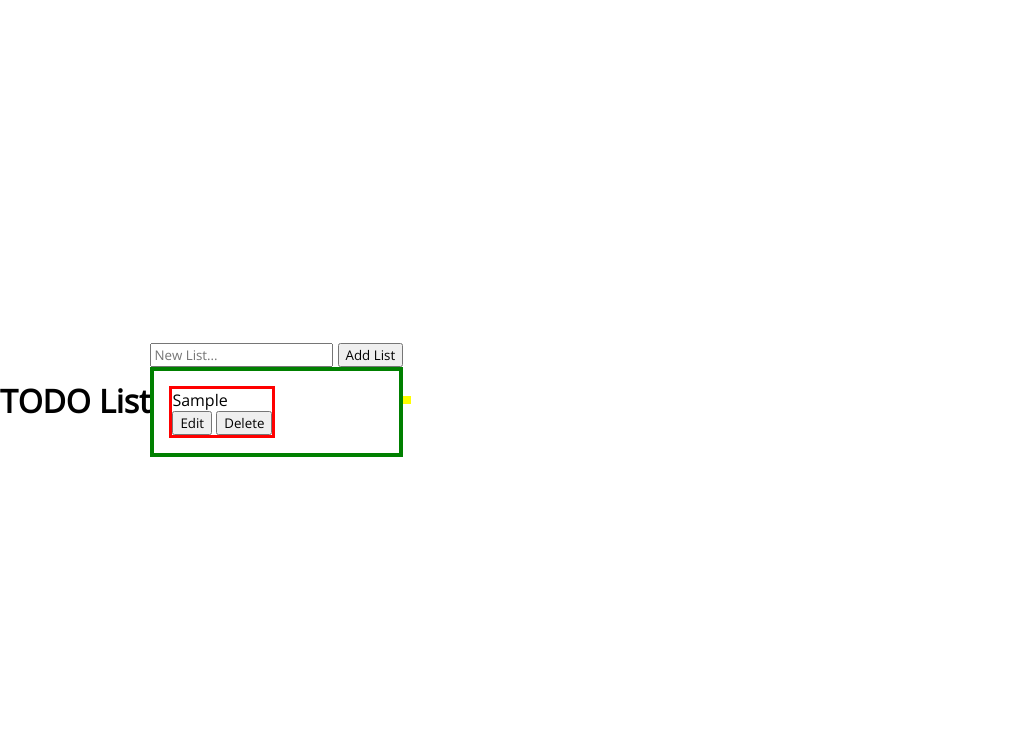
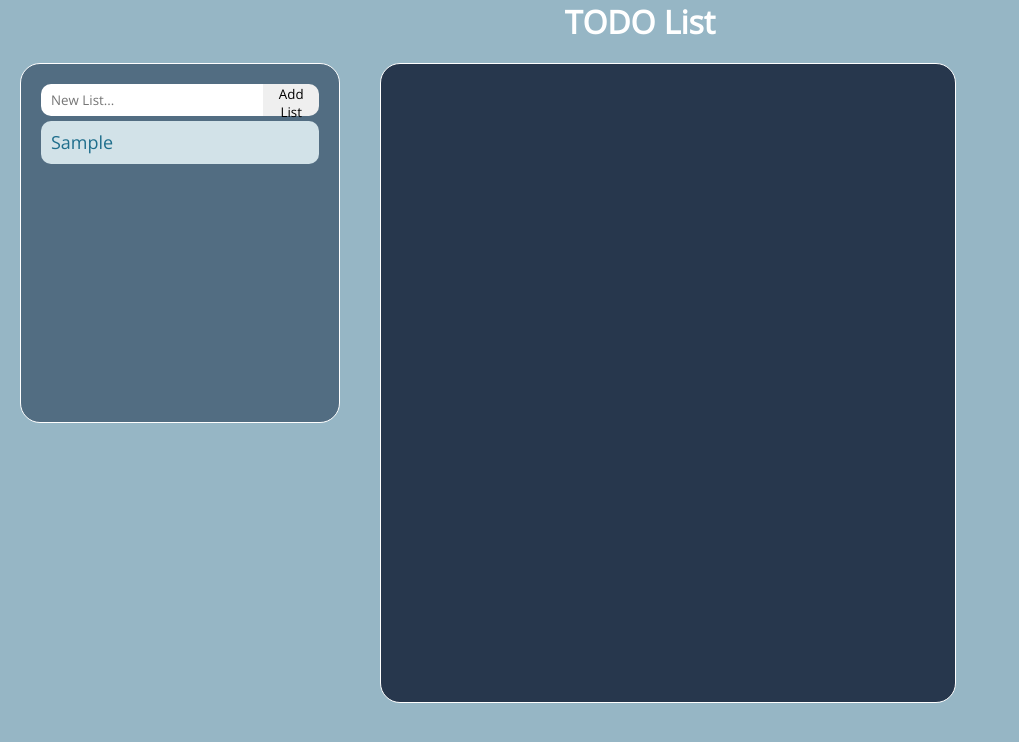
Before and after one commit to ravidro1/p20-jQuery-Todo-List, a website: page index.html in a window 1280 px wide. Both pictures are taken after typing "Sample" into the empty fields and a click on the button "Add List". Shown: the whole page, without its empty margins (0-1019 px from the left). Drawn offline with nearby package versions, Linux system fonts and the light colour scheme.

Commit message:
start of design

```diff
--- a/css/main.css
+++ /dev/null
@@ -1,25 +0,0 @@
-@import url("https://fonts.googleapis.com/css2?family=Chakra+Petch:wght@500&family=Open+Sans&display=swap");
-* {
-  outline: none;
-  box-sizing: border-box;
-  font-family: "Open Sans", sans-serif;
-  margin: 0;
-}
-
-body {
-  width: 100vw;
-  height: 100vh;
-  display: flex;
-  flex-direction: column;
-}
-
-main {
-  width: 100%;
-  height: 100%;
-  display: flex;
-  align-items: center;
-}
-
-.task {
-  display: flex;
-}
--- a/gulpfile.js
+++ b/gulpfile.js
@@ -1,17 +1,18 @@
 const { src, dest, watch, series } = require("gulp");
 const sass = require("gulp-sass")(require("sass"));
+const purgecss = require("gulp-purgecss");
 
-const scss_path = "scss/";
 const css_path = "css/";
 
 function buildStyles() {
-  return src(scss_path + "main.scss")
+  return src("scss/**/*.scss")
     .pipe(sass())
+    .pipe(purgecss({ content: ["*.html"] }))
     .pipe(dest(css_path));
 }
 
 function watchTask() {
-  watch([scss_path + "main.scss", scss_path + "style.scss"], buildStyles);
+  watch(["scss/**/*.scss", "*.html"], buildStyles);
 }
 
 exports.default = series(buildStyles, watchTask);
--- a/index.html
+++ b/index.html
@@ -1,7 +1,7 @@
 <!DOCTYPE html>
 <html lang="en">
   <head>
-    <link rel="stylesheet" href="css/main.css" />
+    <link rel="stylesheet" href="css/index.css" />
     <meta charset="UTF-8" />
     <meta name="viewport" content="width=device-width, initial-scale=1.0" />
     <title>jQuery TODO List</title>
@@ -12,46 +12,75 @@
     <script src="script.js" defer></script>
   </head>
   <body>
+    <h1>TODO List</h1>
     <main>
-      <h1>TODO List</h1>
-      <section>
-        <input id="new-list-input" type="text" placeholder="New List..." />
-        <button id="add-list-button">Add List</button>
+      <section class="lists-section">
+        <div class="input-container">
+          <input
+            id="new-list-input"
+            class="input-field"
+            type="text"
+            placeholder="New List..."
+          />
+          <button class="input-text" id="add-list-button">Add List</button>
+        </div>
 
-        <div
-          style="border: 4px green solid; display: flex; flex-wrap: wrap"
-          id="lists-container"
-        ></div>
+        <div id="lists-container"></div>
       </section>
-      <section>
+      <section class="tasks-section">
         <input
+          class="input-field"
           style="display: none"
           id="new-task-input"
           type="text"
           placeholder="New Task..."
         />
-        <button style="display: none" id="add-task-button">Add Task</button>
+        <button class="input-text" style="display: none" id="add-task-button">
+          Add Task
+        </button>
 
-        <div style="border: 4px yellow solid" id="tasks-container"></div>
+        <div id="tasks-container"></div>
       </section>
     </main>
 
     <template id="list-template">
-      <div style="border: 3px red solid; margin: 15px" class="list">
+      <div class="list">
         <p class="list-text"></p>
         <input style="display: none" type="text" class="list-edit-input" />
-        <button class="list-edit-button">Edit</button>
-        <button class="list-delete-button">Delete</button>
+        <div class="buttons-area">
+          <button class="list-edit-button delete-and-edit-buttons">
+            <img src="icons/edit.svg" alt="edit" width="100%" height="100%" />
+          </button>
+          <button class="list-delete-button delete-and-edit-buttons">
+            <img
+              src="icons/delete.svg"
+              alt="delete"
+              width="100%"
+              height="100%"
+            />
+          </button>
+        </div>
       </div>
     </template>
 
     <template id="task-template">
       <div class="task">
-        <input type="checkbox" class="task-checkbox" />
         <input style="display: none" type="text" class="task-edit-input" />
         <p class="task-text"></p>
-        <button class="task-edit-button">Edit</button>
-        <button class="task-delete-button">Delete</button>
+        <div class="buttons-area">
+          <button class="task-edit-button delete-and-edit-buttons">
+            <img src="icons/edit.svg" alt="edit" width="100%" height="100%" />
+          </button>
+          <button class="task-delete-button delete-and-edit-buttons">
+            <img
+              src="icons/delete.svg"
+              alt="delete"
+              width="100%"
+              height="100%"
+            />
+          </button>
+        </div>
+        <input type="checkbox" class="task-checkbox" />
       </div>
     </template>
   </body>
--- a/package.json
+++ b/package.json
@@ -5,6 +5,7 @@
   },
   "devDependencies": {
     "gulp": "^4.0.2",
+    "gulp-purgecss": "^5.0.0",
     "gulp-sass": "^5.1.0",
     "sass": "^1.64.2"
   }
--- a/script.js
+++ b/script.js
@@ -21,6 +21,7 @@ $(document).ready(() => {
   const newTaskInput = $("#new-task-input");
 
   let lists = getLists();
+  // TODO: need to fix the problem with current index
   let currentListIndex = null;
   const getCurrentList = () => {
     if (currentListIndex == null) return null;
@@ -29,7 +30,7 @@ $(document).ready(() => {
 
   renderAllLists();
 
-  function listChanged() {
+  function listChanged(listElement) {
     const currentList = getCurrentList();
 
     if (currentList == null) {
@@ -40,6 +41,11 @@ $(document).ready(() => {
 
     newTaskInput.css({ display: "block" });
     addTaskButton.css({ display: "block" });
+
+    listsContainer.children().each((_, element) => {
+      $(element).css({ backgroundColor: "" });
+    });
+    listElement.css({ backgroundColor: "#fff" });
 
     renderTasks(currentList);
   }
@@ -66,21 +72,22 @@ $(document).ready(() => {
     listsContainer.empty();
 
     lists.forEach((list, index) => {
-      const listElement = listTemplate.content.cloneNode(true);
+      const listElementClone = listTemplate.content.cloneNode(true);
 
       const listEditInputElement =
-        listElement.querySelector(".list-edit-input");
+        listElementClone.querySelector(".list-edit-input");
 
-      const listNameElement = listElement.querySelector(".list-text");
+      const listNameElement = listElementClone.querySelector(".list-text");
 
       const listEditButtonElement =
-        listElement.querySelector(".list-edit-button");
+        listElementClone.querySelector(".list-edit-button");
 
-      const listDeleteButtonElement = listElement.querySelector(
+      const listDeleteButtonElement = listElementClone.querySelector(
         ".list-delete-button"
       );
 
       listNameElement.innerText = list?.name;
+      const listElement = $(listNameElement).parent();
 
       let isListInEditMode = false;
 
@@ -101,19 +108,19 @@ $(document).ready(() => {
           renderAllLists();
         }
       });
-
       $(listDeleteButtonElement).on("click", () => {
         deleteList(index);
         currentListIndex = null;
-        listChanged();
+        listChanged(listElement);
       });
 
-      $(listNameElement)
-        .parent()
-        .on("click", () => {
-          currentListIndex = index;
-          listChanged();
-        });
+      if (currentListIndex == index)
+        listElement.css({ backgroundColor: "#fff" });
+
+      listElement.on("click", () => {
+        currentListIndex = index;
+        listChanged(listElement);
+      });
 
       listsContainer.append(listElement);
     });
--- /dev/null
+++ b/scss/_general.scss
@@ -0,0 +1,110 @@
+@import url("https://fonts.googleapis.com/css2?family=Chakra+Petch:wght@500&family=Open+Sans&display=swap");
+
+* {
+  outline: none;
+  box-sizing: border-box;
+  font-family: "Open Sans", sans-serif;
+  margin: 0;
+}
+
+// scroll bar
+::-webkit-scrollbar {
+  width: 10px;
+}
+
+::-webkit-scrollbar-track {
+  //   background: #f1f1f1;
+}
+
+::-webkit-scrollbar-thumb {
+  background: #888;
+}
+
+::-webkit-scrollbar-thumb:hover {
+  background: #555;
+}
+
+h1 {
+  color: white;
+}
+
+p {
+  margin: 0;
+  overflow: hidden;
+  white-space: nowrap;
+  align-items: center;
+  text-overflow: ellipsis;
+  width: 60%;
+  margin-block: auto;
+  color: $item-text-color;
+}
+
+button {
+  transition: background-color 0.2s;
+  border: none;
+}
+
+input {
+  border: none;
+  padding-inline: 10px;
+}
+
+body {
+  width: 100vw;
+  height: 100vh;
+  display: flex;
+  flex-direction: column;
+  align-items: center;
+  background-color: $main-background;
+}
+
+main {
+  width: 100%;
+  height: 100%;
+  display: flex;
+  align-items: start;
+}
+
+.buttons-area {
+  display: none;
+  max-width: fit-content;
+  max-height: fit-content;
+}
+
+*:hover > .buttons-area {
+  display: block;
+  display: flex;
+  align-items: center;
+}
+.delete-and-edit-buttons {
+  height: 90%;
+  aspect-ratio: 1/1;
+  margin-inline: 5px;
+  background-color: $delete-and-edit-buttons-background;
+  border-radius: 5px;
+}
+
+.input-container {
+  display: flex;
+  width: 100%;
+  height: 10%;
+  max-height: 40px;
+
+  .input-field {
+    width: 80%;
+    height: 100%;
+    border-top-left-radius: 10px;
+    border-bottom-left-radius: 10px;
+  }
+
+  .input-text {
+    width: 20%;
+    height: 100%;
+    border-top-right-radius: 10px;
+    border-bottom-right-radius: 10px;
+
+    &:hover {
+      background-color: #000;
+    }
+  }
+}
--- /dev/null
+++ b/scss/_list.scss
@@ -0,0 +1,30 @@
+.lists-section {
+  background: $list-section-background;
+  width: 25%;
+  height: 45vh;
+  padding: 20px;
+  margin: 20px;
+  overflow: hidden;
+  display: flex;
+  flex-direction: column;
+  border-radius: 20px;
+  border: 1px solid #fff;
+
+  #lists-container {
+    width: 100%;
+    height: 90%;
+    overflow-y: auto;
+  }
+
+  .list {
+    display: flex;
+    margin-block: 5px;
+    font-size: large;
+    padding: 5px 10px;
+    height: 15%;
+    // text-decoration: underline;
+    justify-content: space-between;
+    background-color: $item-background;
+    border-radius: 10px;
+  }
+}
--- /dev/null
+++ b/scss/_task.scss
@@ -0,0 +1,13 @@
+.tasks-section {
+  background: #27374d;
+  width: 45%;
+  min-height: 80vh;
+  padding: 20px;
+  margin: 20px;
+  border-radius: 20px;
+  border: 1px solid #fff;
+
+  .task {
+    display: flex;
+  }
+}
--- /dev/null
+++ b/scss/_variables.scss
@@ -0,0 +1,5 @@
+$main-background: #96b6c5;
+$list-section-background: #526d82;
+$item-text-color: #1f6e8c;
+$item-background: mix(white, $item-text-color, 80);
+$delete-and-edit-buttons-background: $item-text-color;
--- /dev/null
+++ b/scss/index.scss
@@ -0,0 +1,5 @@
+@import "variables";
+
+@import "general";
+@import "list";
+@import "task";
--- a/scss/main.scss
+++ /dev/null
@@ -1 +0,0 @@
-@import "./style.scss";
--- a/scss/style.scss
+++ /dev/null
@@ -1,28 +0,0 @@
-@import url("https://fonts.googleapis.com/css2?family=Chakra+Petch:wght@500&family=Open+Sans&display=swap");
-
-* {
-  outline: none;
-  box-sizing: border-box;
-  font-family: "Open Sans", sans-serif;
-  margin: 0;
-}
-
-body {
-  width: 100vw;
-  height: 100vh;
-  display: flex;
-  flex-direction: column;
-}
-
-main {
-  width: 100%;
-  height: 100%;
-  display: flex;
-  // flex-direction: column;
-  // justify-content: center;
-  align-items: center;
-}
-
-.task {
-  display: flex;
-}
```
Also changed, not shown: css/index.css (added), icons/add.svg (added), icons/delete.svg (added), icons/edit.svg (added), 1 other file.
